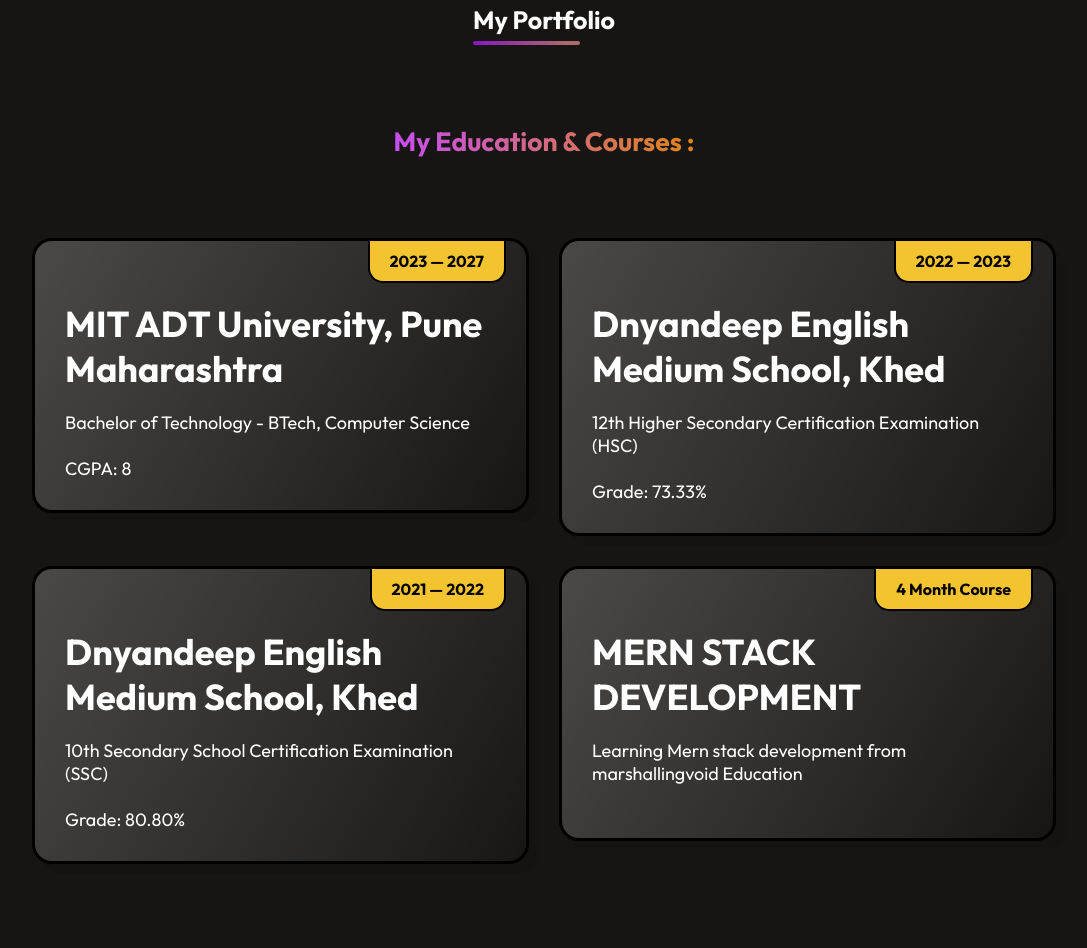
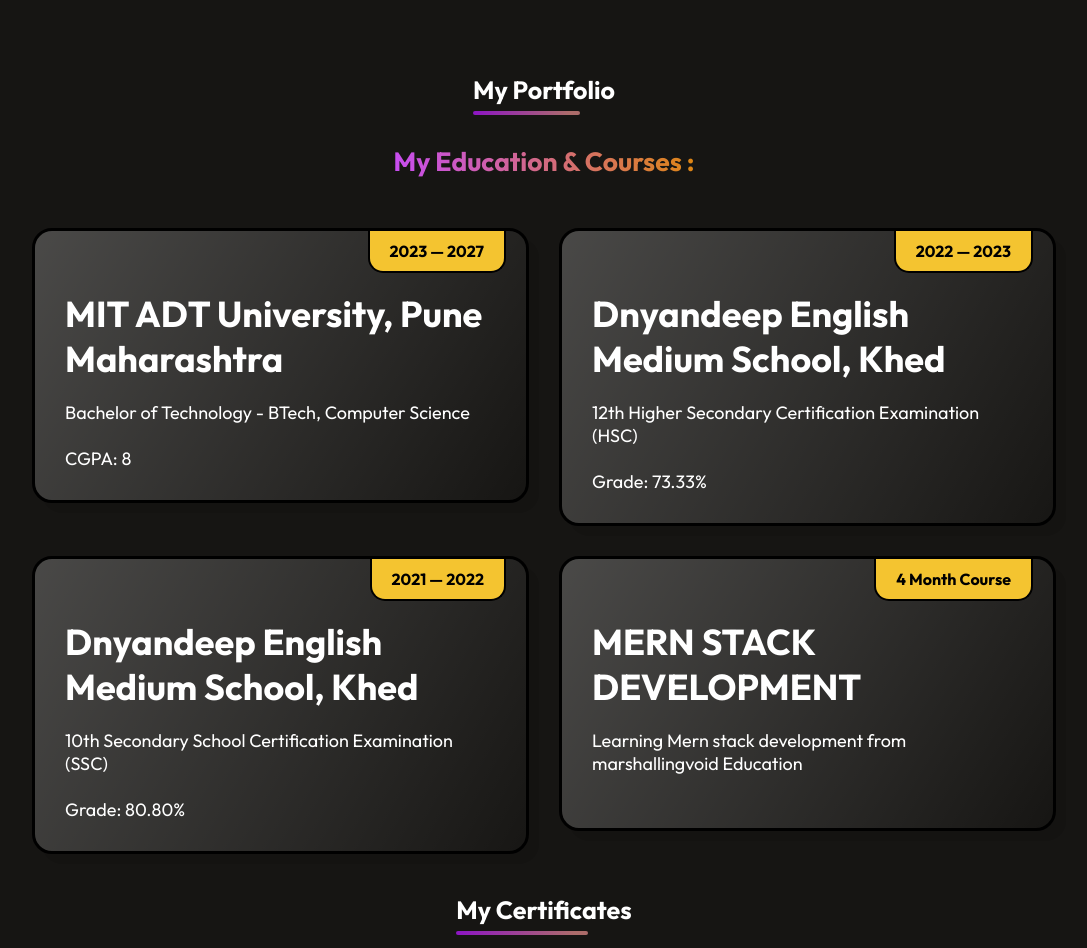
Before and after one commit to ParasSalunke/Paras-Salunke-Portfolio, a React (Vite) app: page / in a window 1280 px wide. Shown: the part 1920-2868 px from the top of the page, without its empty margins (96-1183 px from the left). Built offline with nearby package versions, Linux system fonts and the light colour scheme; a web font is replaced by a local one.

Commit message:
refactor: Update padding-top in About, Certificate, Portfolio, and Work components
- Add padding-top: 40px to the h1 elements in the About, Certificate, Portfolio, and Work components
- Improves consistency and spacing in the components

```diff
--- a/src/components/AboutSection/About.css
+++ b/src/components/AboutSection/About.css
@@ -8,6 +8,7 @@
 }
 
 .about-title h1 {
+    padding-top: 40px;
     color: var(--link_color);
     font-size: 25px;
 }
--- a/src/components/CertificateSection/Certificate.css
+++ b/src/components/CertificateSection/Certificate.css
@@ -8,6 +8,7 @@
 }
 
 .certificate-title h1 {
+    padding-top: 40px;
     color: var(--link_color);
     font-size: 25px;
 }
--- a/src/components/PortfolioSection/Portfolio.css
+++ b/src/components/PortfolioSection/Portfolio.css
@@ -9,10 +9,13 @@
 
 .portfolio-title h1 {
     color: var(--link_color);
+    padding-top: 30px;
     font-size: 25px;
 }
 
 .education-title {
+    position: relative;
+    top: -50px;
     font-size: 1.1rem;
     background: linear-gradient(264deg, #df8908 -5.09%, #c649ff 106.28%);
     background-clip: text;
@@ -37,7 +40,7 @@
     grid-template-columns: 1fr 1fr;
     gap: 30px;
     margin-bottom: 50px;
-    margin: 0 auto;
+    margin: -80px auto;
 }
 
 .portfolio-format h3 {
--- a/src/components/WorkSection/Work.css
+++ b/src/components/WorkSection/Work.css
@@ -8,6 +8,7 @@
 }
 
 .work-title h1 {
+    padding-top: 40px;
     color: var(--link_color);
     font-size: 25px;
 }
```
